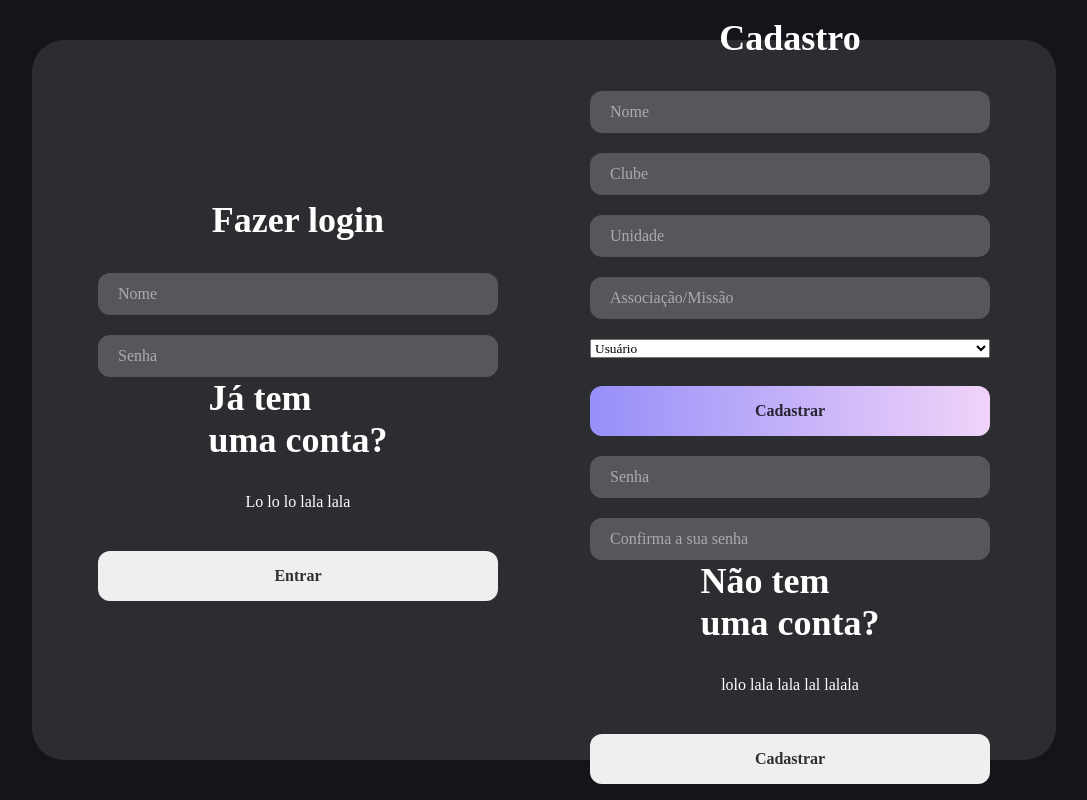
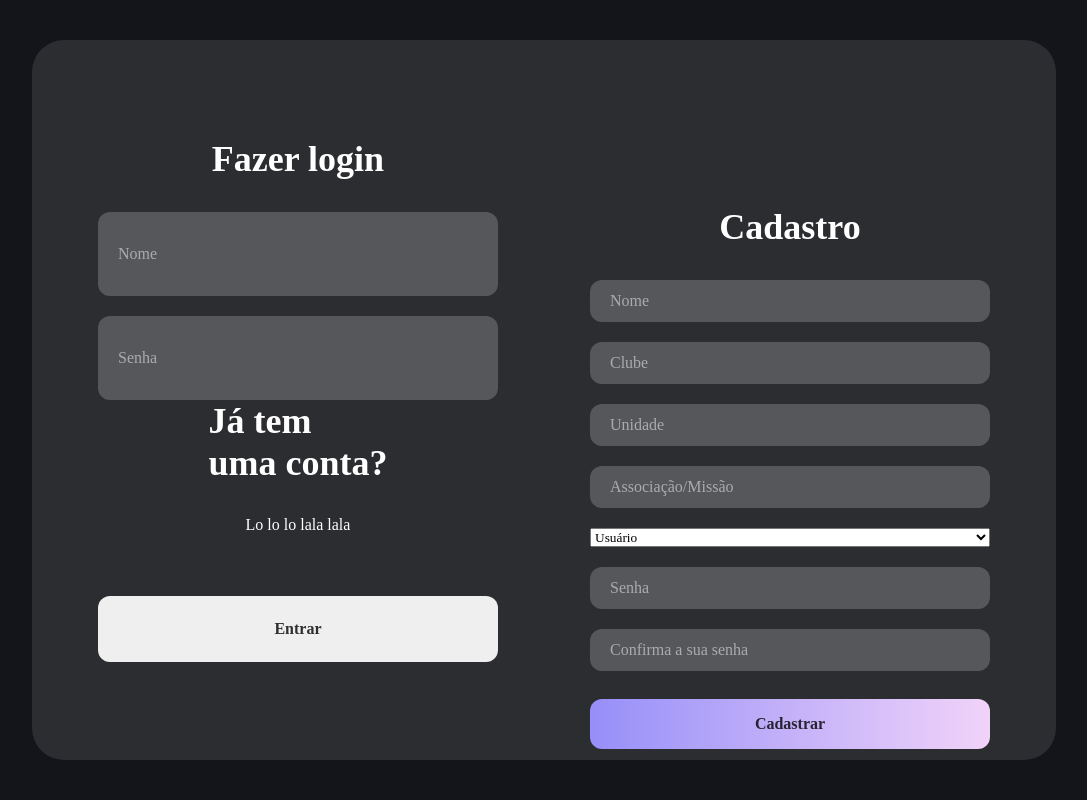
Before and after one commit to Gabby-M745/Desbravadores, a website: page web-data-viz/public/cadastroCons.html in a window 1280 px wide. Shown: the whole page, without its empty margins (96-1183 px from the left). Drawn offline with Linux system fonts and the light colour scheme.

Commit message:
Atualizando aba do cadastro-css e html

```diff
--- a/web-data-viz/public/cadastroCons.html
+++ b/web-data-viz/public/cadastroCons.html
@@ -47,21 +47,15 @@
               <option value="visitante">Visitante</option>
               <option value="desbravador">Desbravador</option>
             </select>
-            <button onclick="cadastrar()">Cadastrar</button>
-
             <input type="password" id="senha" placeholder="Senha">
             <input type="password" id="confirmaS" placeholder="Confirma a sua senha">
+            <button onclick="cadastrar()">Cadastrar</button>
             <!-- <button type="submit">Cadastrar</button>-->
             <!-- <button onclick="cadastrar()">Cadastrar</button>-->
 
           </form>
         </div>
-        <div class="facaCadastro">
-          <h2>Não tem <br>uma conta?</h2>
-          <p>lolo lala lala lal lalala</p>
-          <button onclick="cadastrar()">Cadastrar</button>
 
-        </div>
       </div>
     </div>
   </section>
--- a/web-data-viz/public/css/cadastro.css
+++ b/web-data-viz/public/css/cadastro.css
@@ -22,11 +22,14 @@ h2 {
 form {
 display:flex;
 flex-direction:column;
+width: 100%;
+height: 100%;
+max-width: 400px;
 gap:20px;
- button{/*a chamada de uma tag ao form, especificando que esse do botton que tem-se presente no form tenha alteração, enquanto outros botton presente no html, mantenha seu estado normal , apenas este terá alteração*/
+button{/*a chamada de uma tag ao form, especificando que esse do botton que tem-se presente no form tenha alteração, enquanto outros botton presente no html, mantenha seu estado normal , apenas este terá alteração*/
 background:linear-gradient(90deg, #968FF8 0%, #F1D3F9 100%)
-    ;
-}
+};
+
 
 }
 input, button{
@@ -35,7 +38,9 @@ input, button{
     border:none;
     outline:none;
     font-size:16px;
-    width:400px ;/*largura*/
+    width:100% ;/*largura*/
+    max-width: 400px;
+    height: 100%;
 }
 
 input{
@@ -55,8 +60,11 @@ button {
 }
 p{/**seletor geral a própria tag pq tem apenas a P sento utilizada especificamente como paragrafo de texto, assim não afeta nada */
     margin-bottom:32px; /*margem com relação ao borão*/
-    width:200px; /* ou 400pz; largura do texto de parágrafo*/
+    width:100%; /* ou 400pz; largura do texto de parágrafo*/
     text-align:center;
+    max-width: 200px;
+    height: 100%;
+
 }
 .containerPai {
     width: 100%;
@@ -80,23 +88,29 @@ p{/**seletor geral a própria tag pq tem apenas a P sento utilizada especificame
     justify-content: center;
     align-items: center;
     position: relative;
+    overflow: hidden;/*limita o espaço dos campos etc, */
 }
 
 .esquerda, .direita {
 width:50%;
-height: 100%;
+height:100%;
 display:flex;
 flex-direction:column;/*centralizar*/
 justify-content:center;
 align-items:center;
 margin:0;
+flex-shrink: 0;
+max-height: 80%;
 }
+
 .formLogin, .facaLogin, .formCadastro, .facaCadastro{
 
     display:flex;
     flex-direction:column;
     justify-content:center;
     align-items:center;
+    width: 100%;
+    height: 60%;
 }
 /*
 .facaLogin, .facaCadastro{
```
